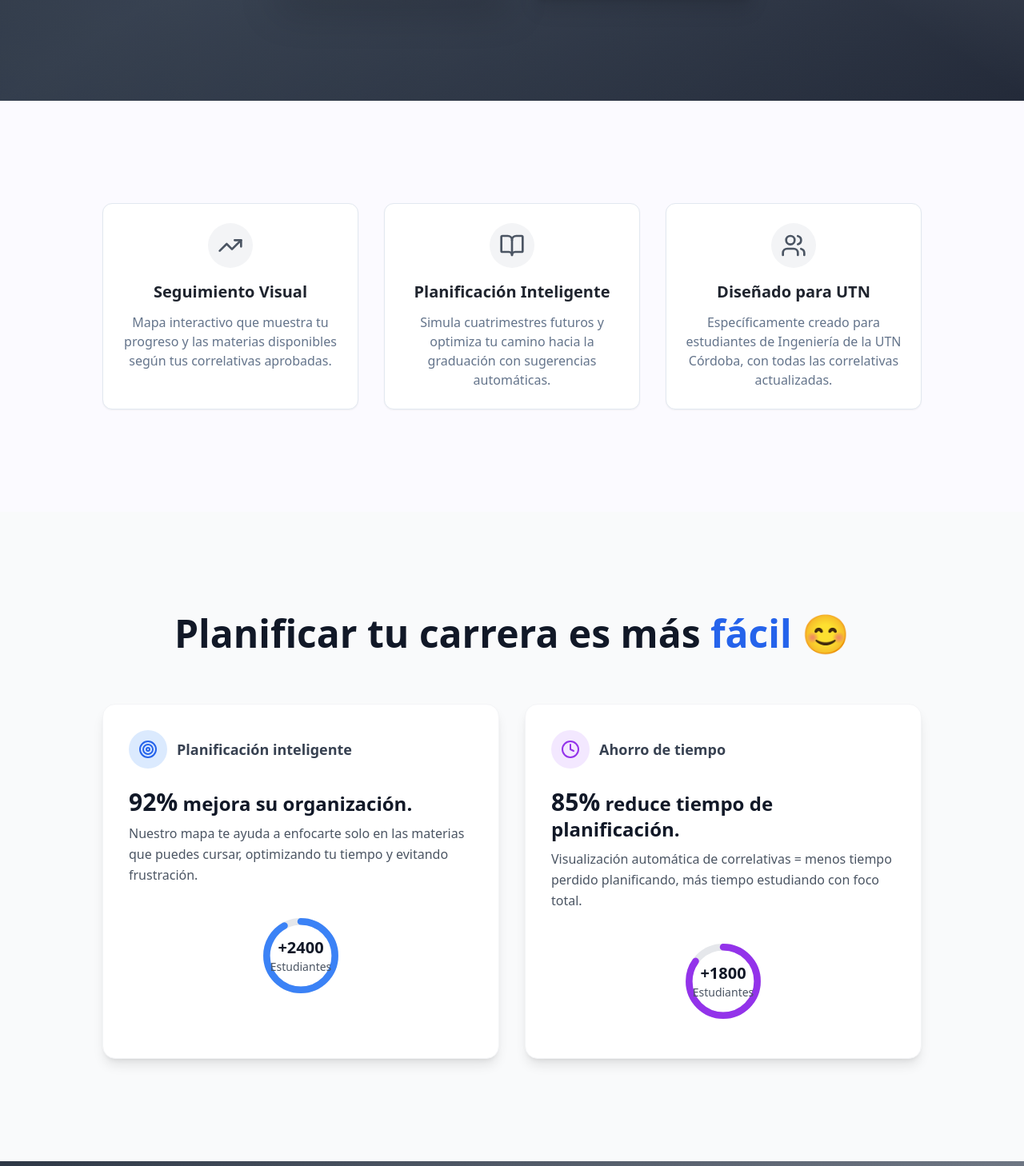
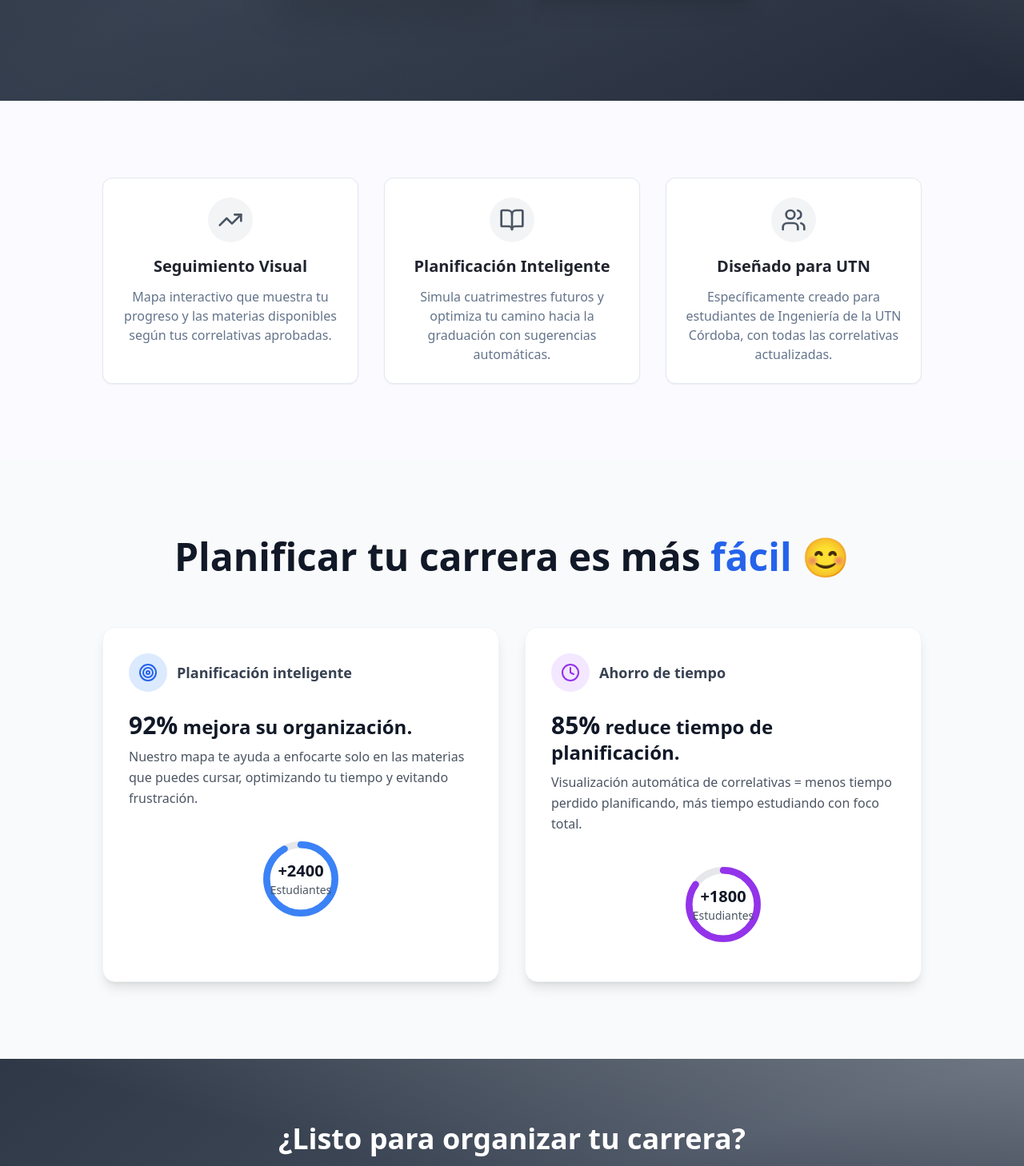
Before and after one commit to Gastonfoncea/utn-mapa-materias-84, a React (Vite) app: page / in a window 1280 px wide. Shown: the part 712-2170 px from the top of the page at 80% size. Built offline with nearby package versions, Linux system fonts and the light colour scheme.

Commit message:
Ajustar espaciado en landing
Ajusta el espaciado entre las secciones de la landing page para reducir el espacio en blanco.

```diff
--- a/src/pages/Landing.tsx
+++ b/src/pages/Landing.tsx
@@ -116,7 +116,7 @@ const Landing = () => {
       </div>
 
       {/* Features Section - Fondo Blanco */}
-      <div className="bg-background py-20 sm:py-32">
+      <div className="bg-background py-16 sm:py-24">
         <div className="container mx-auto px-4">
           <div className="grid md:grid-cols-3 gap-8 max-w-5xl mx-auto">
             <div className="text-center p-6 bg-card rounded-xl shadow-sm border">
@@ -162,7 +162,7 @@ const Landing = () => {
       </div>
 
       {/* Sección de estadísticas con tarjetas coloridas */}
-      <div className="bg-gray-50 py-20 sm:py-32">
+      <div className="bg-gray-50 py-16 sm:py-24">
         <div className="container mx-auto px-4">
           {/* Título principal */}
           <div className="text-center mb-16">
```
